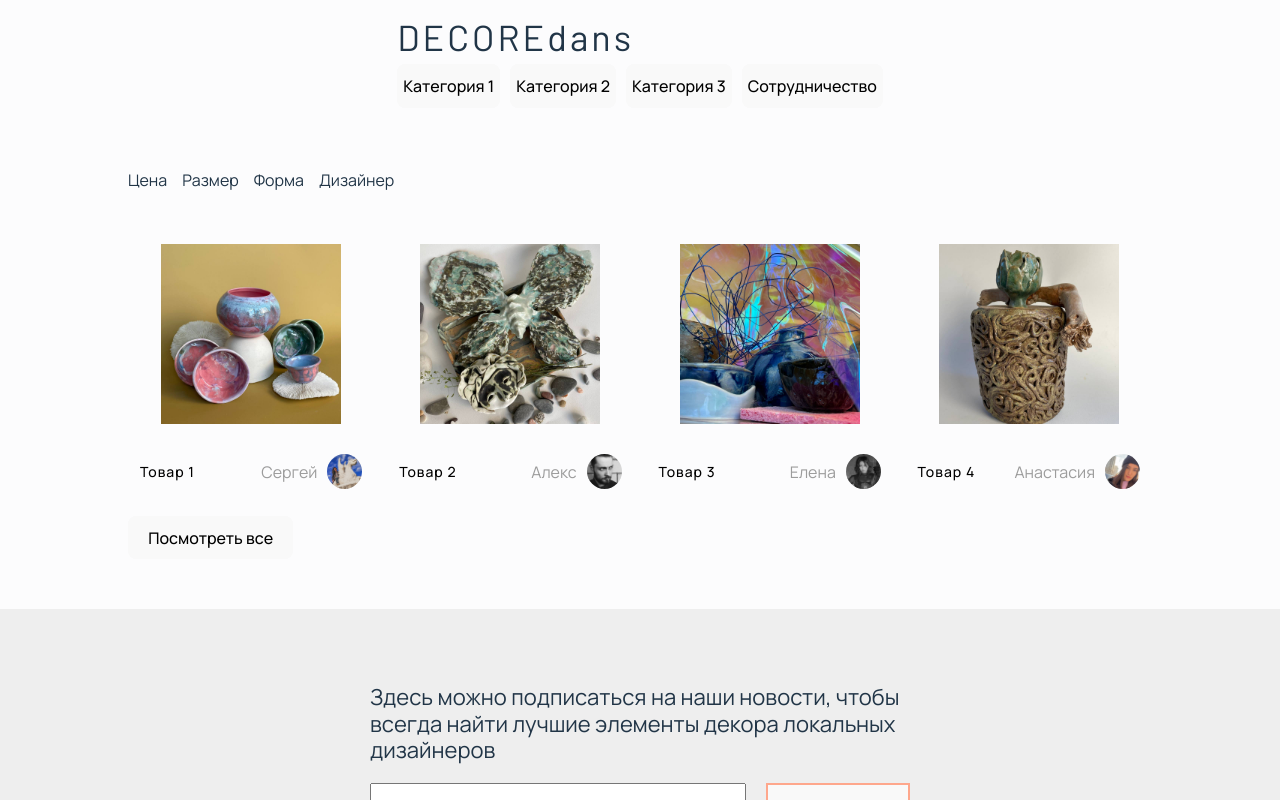
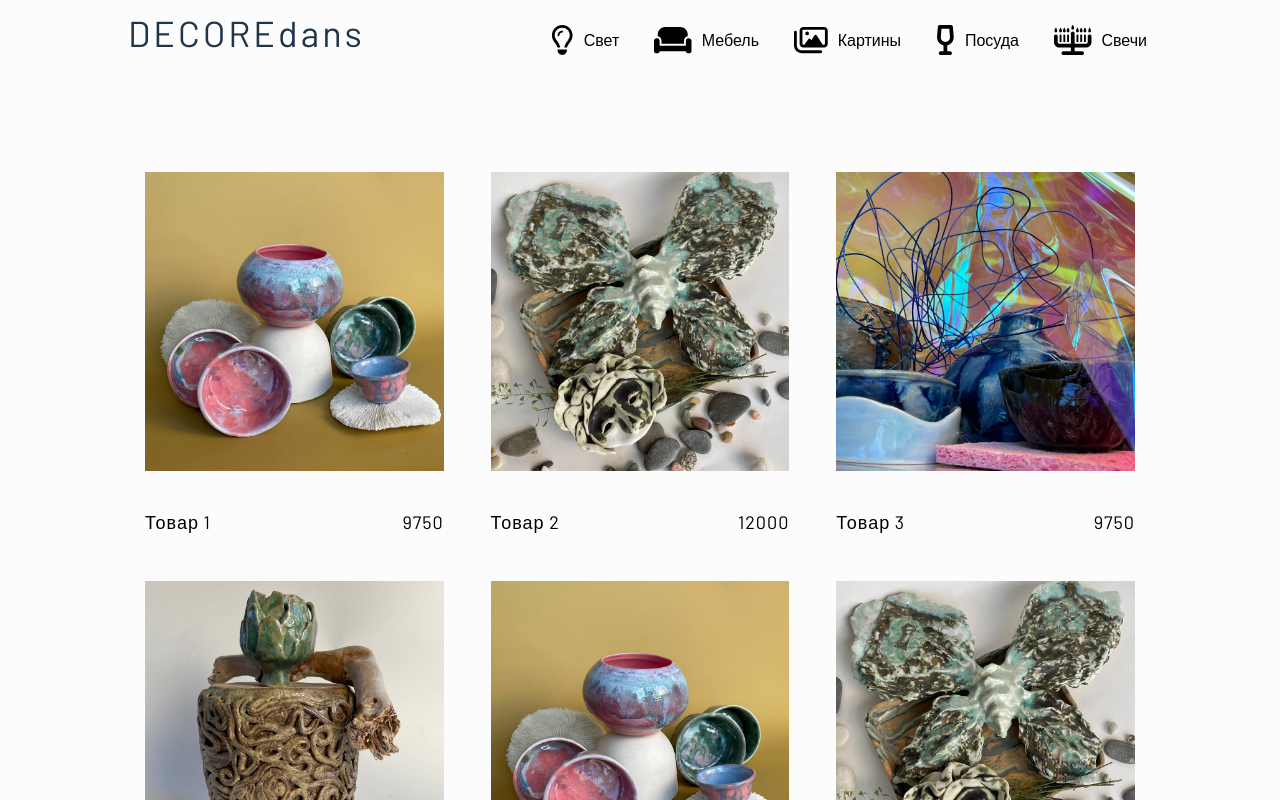
Before and after one commit to andrey-zinoviev-dev/decoreTS, a React (Vite) app: page / in a window 1280 px wide. Shown: the top 800 px of the page. Built offline with nearby package versions, Linux system fonts and the light colour scheme.

Commit message:
updated main component layout

```diff
--- a/src/GoodArticle.css
+++ b/src/GoodArticle.css
@@ -13,16 +13,19 @@
 }
 
 .main__goods-ul-li-article-button {
-  padding: 0;
   width: 100%;
-  padding: 25px 10px;
+  padding: 15px 15px;
   box-sizing: border-box;
   border: none;
   background-color: transparent;
+  display: flex;
+  flex-direction: column;
+  gap: 15px;
 }
 
 .main__goods-ul-li-article:hover {
   border: 2px solid black;
+  /* border: 2px solid #fea78c; */
   translate: 0 -5px;
 }
 
@@ -45,7 +48,7 @@
 
 .main__goods-ul-li-article-img {
   width: 100%;
-  max-width: 180px;
+  /* max-width: 180px; */
   /* border-radius: 9px; */
   aspect-ratio: 1 / 1;
   object-fit: cover;
@@ -53,7 +56,7 @@
 
 .main__goods-ul-li-article-text {
   display: flex;
-    flex-direction: column;
+    justify-content: space-between;
     gap: 10px;
     align-items: center;
     width: 100%;
@@ -70,8 +73,8 @@
 }
 
 .main__goods-ul-li-article-text-main-span {
-  font-size: 14px;
-  font-weight: 500;
+  font-size: 18px;
+  font-weight: 400;
   letter-spacing: 1px;
 }
 
--- a/src/GoodArticle.tsx
+++ b/src/GoodArticle.tsx
@@ -18,15 +18,10 @@ export default function GoodArticle({good}: goodProps) {
                 })
             }}>
             <img className="main__goods-ul-li-article-img" src={good.cover}></img>
-                <div className="main__goods-ul-li-article-text">
-                    <div className="main__goods-ul-li-article-text-main">
-                        <span className="main__goods-ul-li-article-text-main-span">{good.name}</span>
-                        <div className="main__goods-ul-li-article-text-main-author">
-                            <span className="main__goods-ul-li-article-text-main-author-name">{good.designer.name}</span>
-                            <img className="main__goods-ul-li-article-text-main-author-pic" src={good.designer.avatar} alt="" />
-                        </div>
-                    </div>
-                </div>
+            <div className="main__goods-ul-li-article-text">
+                <span className="main__goods-ul-li-article-text-main-span">{good.name}</span>
+                <span className="main__goods-ul-li-article-text-main-span">{good.price}</span>
+            </div>
             </button>
         </article>
     )
--- a/src/Header.css
+++ b/src/Header.css
@@ -1,11 +1,19 @@
 .header {
-  display: flex;
+  /* display: flex;
   width: 100%;
   align-items: center;
   justify-content: space-between;
   gap: 75px;
   box-sizing: border-box;
-    padding: 10px 0;
+    padding: 10px 0; */
+}
+
+.header__wrapper {
+  display: flex;
+  align-items: stretch;
+  justify-content: space-between;
+  box-sizing: border-box;
+  padding: 15px 0;
 }
 
 .header p, .header ul {
@@ -15,6 +23,7 @@
 
 .header-p {
   /* font-weight: 700; */
+  line-height: 1;
   letter-spacing: 3px;
   font-size: 36px;
   font-family: "Barlow", sans-serif;
@@ -26,17 +35,28 @@
   display: flex;
   align-items: center;
   justify-content: space-between;
-  gap: 10px;
+  gap: 25px;
 }
 
 .header__ul-li-btn {
   /* min-width: 120px; */
   box-sizing: border-box;
   padding: 10px 5px;
+  background-color: transparent;
+  display: flex;
+  align-items: stretch;
+  justify-content: space-between;
+  gap: 10px;
+  color: black;
+}
+
+.header__ul-li-btn-svg {
+  font-size: 30px;
 }
 
 .header__ul-li-btn-p {
   display: flex;
   align-items: center;
   justify-content: space-between;
+  line-height: 1;
 }
--- a/src/Header.tsx
+++ b/src/Header.tsx
@@ -1,22 +1,27 @@
 import { categories } from "./utils"
 import "./Header.css"
+import { FontAwesomeIcon } from "@fortawesome/react-fontawesome"
+import { Link } from "react-router-dom"
 export default function Header() {
   return (
     <header className="header">
       <div className="container">
+        <div className="header__wrapper">
           <p className="header-p">DECOREdans</p>
           <nav>
             <ul className="header__ul">
               {categories.map((category) => {
-              return <li className="header__ul-li" key={category}>
-                <button className="header__ul-li-btn">
-                  <p className="header__ul-li-btn-p">{category}</p>
-                </button>
+                return <li className="header__ul-li" key={category.name}>
+                  <Link to={category.link} className="header__ul-li-btn">
+                    <FontAwesomeIcon className="header__ul-li-btn-svg" icon={category.art} />
+                    <p className="header__ul-li-btn-p">{category.name}</p>
+                  </Link>
                 </li>
               })}
             </ul>
           </nav>
         </div>
+      </div>
     </header>
   )
 }
--- a/src/MainGoods.css
+++ b/src/MainGoods.css
@@ -13,7 +13,7 @@
   margin: 0;
   list-style: none;
   display: grid;
-  grid-template-columns: repeat(4,1fr);
+  grid-template-columns: repeat(3, 1fr);
     /* gap: 10px; */
   box-sizing: border-box;
   gap: 1vw;
--- a/src/MainGoods.tsx
+++ b/src/MainGoods.tsx
@@ -1,11 +1,11 @@
-import { goods, filters } from "./utils";
+import { goods } from "./utils";
 
 import GoodArticle from "./GoodArticle";
 
 
 import "./MainGoods.css"
-import BlogSection from "./BlogSection";
-import MainDesigners from "./MainDesigners";
+// import BlogSection from "./BlogSection";
+// import MainDesigners from "./MainDesigners";
 import Subscribe from "./Subscribe";
 
 // console.log(filters);
@@ -17,13 +17,13 @@ export default function MainGoods() {
         <>
             <section className="main__goods">
                 <div className="container">
-                    <ul className="main__goods-ul main__goods-ul_filters">
+                    {/* <ul className="main__goods-ul main__goods-ul_filters">
                         {filters.map((filter) => {
                             return <li key={filter.name}>
                                 <p>{filter.name}</p>
                             </li>
                         })}
-                    </ul>
+                    </ul> */}
                     <ul className="main__goods-ul">
                         {goods.map((good) => {
                             return <li className="main__goods-ul-li" key={good.name}>
@@ -31,12 +31,11 @@ export default function MainGoods() {
                             </li>
                         })}
                     </ul>
-                    <button>Посмотреть все</button>
                 </div>
             </section>
             {/* <BlogSection /> */}
             <Subscribe />
-            <MainDesigners />
+            {/* <MainDesigners /> */}
         </>
 
     )
--- a/src/index.css
+++ b/src/index.css
@@ -36,7 +36,8 @@ body {
   place-items: center;
   min-width: 320px;
   min-height: 100vh;
-  font-family: "Manrope", sans-serif;
+  /* font-family: "Manrope", sans-serif; */
+  font-family: "Barlow", sans-serif;
   font-optical-sizing: auto;
 }
 
--- a/src/models/goodModel.ts
+++ b/src/models/goodModel.ts
@@ -3,11 +3,7 @@ export interface goodModel {
     desription: string,
     stock: number,
     cover: string,
-    designer: {
-        name: string,
-        chatUrl: string,
-        avatar: string,
-    },
+    price: number,
 }
 
 // export interface categoryModel {
--- /dev/null
+++ b/src/models/navModel.ts
@@ -0,0 +1,7 @@
+import { IconDefinition } from "@fortawesome/fontawesome-svg-core";
+
+export interface navModel{
+  name: string,
+  link: string,
+  art: IconDefinition,
+}
--- a/src/utils.ts
+++ b/src/utils.ts
@@ -3,6 +3,7 @@ import { filterModel } from "./models/filterModel";
 import { MediaModel } from "./models/mediaLinkModel";
 import { DesignerModel } from "./models/designerModel";
 // import { FontAwesomeIcon } from "@fortawesome/react-fontawesome";
+import { faImages, faLightbulb } from "@fortawesome/free-regular-svg-icons";
 import { faVk } from "@fortawesome/free-brands-svg-icons/faVk";
 import { faTelegram } from "@fortawesome/free-brands-svg-icons/faTelegram";
 import { faYoutube } from "@fortawesome/free-brands-svg-icons/faYoutube";
@@ -14,6 +15,8 @@ import avatar1 from "./assets/photo_2019-05-18_19-59-59.jpg";
 import avatar2 from "./assets/photo_2022-06-23_15-47-49.jpg";
 import avatar3 from "./assets/photo_2023-12-02_21-27-11.jpg";
 import avatar4 from "./assets/photo_2024-01-12_21-21-54.jpg";
+import { navModel } from "./models/navModel";
+import { faCouch, faHanukiah, faWineGlassEmpty } from "@fortawesome/free-solid-svg-icons";
 
 export const goods:goodModel[] = [
     {
@@ -21,53 +24,113 @@ export const goods:goodModel[] = [
         desription: "Описание товара 1, цвет, формы, размэры",
         stock: 3,
         cover: good1,
-        // cover:
-        designer: {
-            name: "Сергей",
-            chatUrl: "https://t.me/presentilich",
-            avatar: avatar1
-        }
+        price: 9750
     },
     {
         name: "Товар 2",
         desription: "Описание товара 2, цвет, формы, размэры",
         stock: 0,
         cover: good2,
-        designer: {
-            name: "Алекс",
-            chatUrl: "https://t.me/alexey_2k22",
-            avatar: avatar2
-        }
+        price: 12000
     },
     {
         name: "Товар 3",
         desription: "Описание товара 3, цвет, формы, размэры",
         stock: 1,
         cover: good3,
-        designer: {
-            name: "Елена",
-            chatUrl: "https://t.me/SotnikovaSelena",
-            avatar: avatar3
-        }
+        price: 9750
     },
     {
         name: "Товар 4",
         desription: "Описание товара 4, цвет, формы, размэры",
         stock: 6,
         cover: good4,
-        designer: {
-            name: "Анастасия",
-            chatUrl: "https://t.me/hlvnstt",
-            avatar: avatar4
-        }
+        price: 12000
+    },
+    {
+        name: "Товар 1",
+        desription: "Описание товара 1, цвет, формы, размэры",
+        stock: 3,
+        cover: good1,
+        price: 12000
+    },
+    {
+        name: "Товар 2",
+        desription: "Описание товара 2, цвет, формы, размэры",
+        stock: 0,
+        cover: good2,
+        price: 12000
+    },
+    {
+        name: "Товар 3",
+        desription: "Описание товара 3, цвет, формы, размэры",
+        stock: 1,
+        cover: good3,
+        price: 12000
+    },
+    {
+        name: "Товар 4",
+        desription: "Описание товара 4, цвет, формы, размэры",
+        stock: 6,
+        cover: good4,
+        price: 12000
+    },
+    {
+        name: "Товар 1",
+        desription: "Описание товара 1, цвет, формы, размэры",
+        stock: 3,
+        cover: good1,
+        price: 12000
+    },
+    {
+        name: "Товар 2",
+        desription: "Описание товара 2, цвет, формы, размэры",
+        stock: 0,
+        cover: good2,
+        price: 12000
+    },
+    {
+        name: "Товар 3",
+        desription: "Описание товара 3, цвет, формы, размэры",
+        stock: 1,
+        cover: good3,
+        price: 12000
+    },
+    {
+        name: "Товар 4",
+        desription: "Описание товара 4, цвет, формы, размэры",
+        stock: 6,
+        cover: good4,
+        price: 12000
     }
 ]
 
-export const categories:string[] = [
-    "Категория 1",
-    "Категория 2",
-    "Категория 3",
-    "Сотрудничество",
+export const categories:navModel[] = [
+    {
+        name: "Свет",
+        link: "products/light",
+        art: faLightbulb,
+    },
+    {
+        name: "Мебель",
+        link: "products/furniture",
+        art: faCouch,
+    },
+    {
+        name: "Картины",
+        link: "products/paintings",
+        art: faImages,
+    },
+    {
+        name: "Посуда",
+        link: "products/dishes",
+        art: faWineGlassEmpty,
+    },
+    {
+        name: "Свечи",
+        link: "products/candles",
+        art: faHanukiah,
+    },
 ]
 
 export const filters:filterModel[] = [
```
Lines whose indentation alone changed are shown as unchanged.
